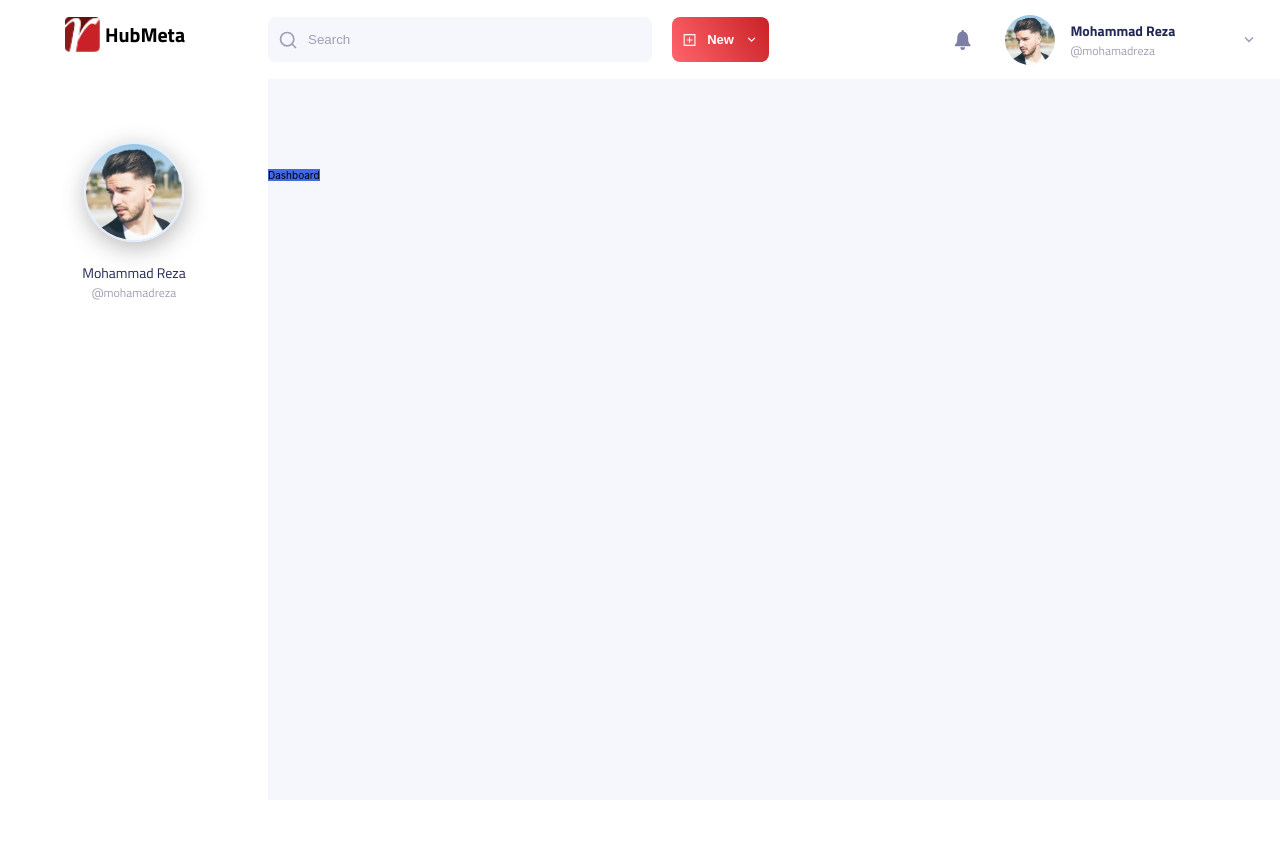
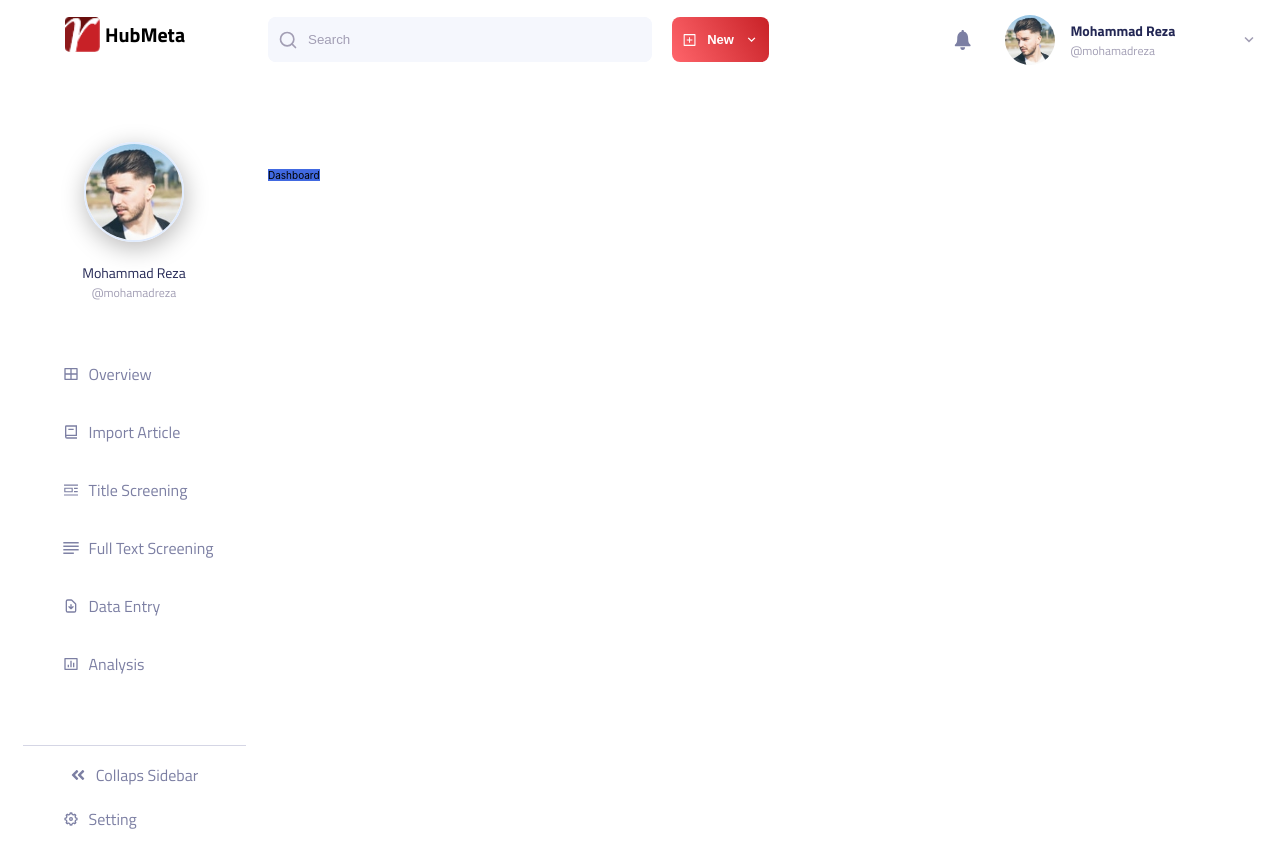
Before and after one commit to alas1n/hb-react, a React (Create React App) app: page /DashboardPage in a window 1280 px wide. Before the commit the page ends 800 px from the top, so only its background shows below. Built offline with nearby package versions, Linux system fonts and the light colour scheme.

Commit message:
dashboard navigation done - need shadow

```diff
--- /dev/null
+++ b/src/components/NavigationListComponent.js
@@ -0,0 +1,53 @@
+import React from 'react';
+
+// PHOTOS:
+// ICONS:
+import { RiLayoutGridLine } from 'react-icons/ri';
+import { RiBook2Line } from 'react-icons/ri';
+import { AiOutlinePicLeft } from 'react-icons/ai';
+import { GrTextAlignFull } from 'react-icons/gr';
+import { HiOutlineDocumentDownload } from 'react-icons/hi';
+import { RiBarChartBoxLine } from 'react-icons/ri';
+import { RiSettings5Line } from 'react-icons/ri';
+import { FaAngleDoubleLeft } from 'react-icons/fa';
+
+const NavigationListComponent = ({ ...props }) => {
+  return (
+    <div className="nvigation-wrapper" style={props.style}>
+      <a className="nvigation-wrapper_overview" href="#Overview">
+        <RiLayoutGridLine className="nvigation-wrapper_icon" />
+        Overview
+      </a>
+      <a className="nvigation-wrapper_import-acticles" href="#import-acticles">
+        <RiBook2Line className="nvigation-wrapper_icon" />
+        Import Article
+      </a>
+      <a className="nvigation-wrapper_title-screening" href="#title-screening">
+        <AiOutlinePicLeft className="nvigation-wrapper_icon" />
+        Title Screening
+      </a>
+      <a
+        className="nvigation-wrapper_full-text-screening"
+        href="#full-text-screening"
+      >
+        <GrTextAlignFull className="nvigation-wrapper_icon" />
+        Full Text Screening
+      </a>
+      <a className="nvigation-wrapper_data-entry" href="#data-entry">
+        <HiOutlineDocumentDownload className="nvigation-wrapper_icon" />
+        Data Entry
+      </a>
+      <a className="nvigation-wrapper_analysis" href="#analysis">
+        <RiBarChartBoxLine className="nvigation-wrapper_icon" />
+        Analysis
+      </a>
+      <hr className="nvigation-wrapper_divider" />
+      <a className="nvigation-wrapper_setting" href="#setting">
+        <RiSettings5Line className="nvigation-wrapper_icon" />
+        Setting
+      </a>
+    </div>
+  );
+};
+
+export default NavigationListComponent;
--- a/src/containers/DashboardPage.js
+++ b/src/containers/DashboardPage.js
@@ -1,4 +1,7 @@
 import React, { Component } from 'react';
+
+// ICONS :
+import { FaAngleDoubleLeft } from 'react-icons/fa';
 
 // COMPONENTS:
 import LogoComponent from './../components/LogoComponent';
@@ -6,6 +9,7 @@ import SearchBarComponent from './../components/SearchBarComponent';
 import SearchButtonComponent from './../components/SearchButtonComponent';
 import ProfileComponent_header from '../components/ProfileComponent_header';
 import ProfileComponent_navigation from '../components/ProfileComponent_navigation';
+import NavigationListComponent from '../components/NavigationListComponent';
 
 class DashboardPage extends Component {
   render() {
@@ -22,6 +26,14 @@ class DashboardPage extends Component {
         <div className="page-containter">
           <nav className="dashboard-navigation">
             <ProfileComponent_navigation />
+            <NavigationListComponent />
+            <a
+              className="dashboard-navigation_last-item"
+              href="#close-navigation"
+            >
+              <FaAngleDoubleLeft className="dashboard-navigation_icon " />
+              Collaps Sidebar
+            </a>
           </nav>
           <section className="dashboard-sec">Dashboard</section>
         </div>
--- a/src/containers/TestPage.js
+++ b/src/containers/TestPage.js
@@ -1,7 +1,11 @@
 import React from 'react';
 import logo from './../assets/logo.svg';
+import Dropdown from 'react-dropdown';
+import 'react-dropdown/style.css';
 
 function TestPage() {
+  const options = ['one', 'two', 'three'];
+  const defaultOption = options[0];
   return (
     <div className="App">
       <header className="App-header">
@@ -17,6 +21,13 @@ function TestPage() {
         >
           Learn React
         </a>
+        <Dropdown
+          options={options}
+          onChange={this._onSelect}
+          value={defaultOption}
+          placeholder="Select an option"
+        />
+        ;
       </header>
     </div>
   );
--- a/src/index.scss
+++ b/src/index.scss
@@ -17,3 +17,4 @@
 @import './styles/components/SearchButtonComponent';
 @import './styles/components/ProfileComponent_header';
 @import './styles/components/ProfileComponent_navigation';
+@import './styles/components/NavigationListComponent';
--- a/src/styles/_variables.scss
+++ b/src/styles/_variables.scss
@@ -13,4 +13,4 @@ $gray-color-4:#7c7fa3;
 
 
 // SIZEs:
-$Dashboard-heder-height: 7.9rem;
+$Dashboard-header-height: 7.9rem;
--- /dev/null
+++ b/src/styles/components/NavigationListComponent.scss
@@ -0,0 +1,43 @@
+.nvigation-wrapper {
+  display: flex;
+  flex-direction: column;
+  align-items: center;
+  position: absolute;
+  top: 27rem;
+  text-align: center;
+  width: 100%;
+  // height: calc(100vh - 14rem - 7.9rem - 1.7rem - 1.7rem - 10rem);
+  // background-color: $red-dark-color;
+
+  & > a  {
+    display: flex;
+    align-content: center;
+    align-items: center;
+    margin-bottom: .8rem;
+    background-color: $white-color;
+    text-decoration: none;
+    padding-left: 4rem;
+    line-height: 5rem;
+    color: $gray-color-4;
+    font-size: 1.6rem;
+    width: 22.3rem;
+    border-radius: 25px;
+  }
+
+  &_icon {
+    margin-right: 1rem;
+  }
+
+  &_divider {
+    display: inline-block;
+    // width: 100%;
+    width: 22.3rem;
+    background-color: $gray-color-1;
+    height:1px;
+    border-width: 0;
+    margin: 4.8rem 0;
+  }
+
+
+
+}
--- a/src/styles/components/ProfileComponent_header.scss
+++ b/src/styles/components/ProfileComponent_header.scss
@@ -3,7 +3,7 @@
   position: absolute;
   top: 0;
   right: 0;
-  height: $Dashboard-heder-height;
+  height: $Dashboard-header-height;
   align-items: center;
   width: 33rem;
 
--- a/src/styles/components/ProfileComponent_navigation.scss
+++ b/src/styles/components/ProfileComponent_navigation.scss
@@ -6,7 +6,7 @@
   align-content: center;
   position: relative;
 
-  top: 14.2rem - $Dashboard-heder-height;
+  top: 14.2rem - $Dashboard-header-height;
   width: 100%;
 
   &_pic {
--- a/src/styles/containers/DashboardPage.scss
+++ b/src/styles/containers/DashboardPage.scss
@@ -7,14 +7,33 @@
 }
 .page-containter {
   width: 100vw;
-  height: calc(100vh - $Dashboard-heder-height);
-  background-color: $white-color-1;
+  height: calc(100vh - 7.9rem) ;
 }
 .dashboard-navigation {
+  position: relative;
   background-color: $white-color;
+  // background-color: $red-light-color;
   display: inline-block;
   width: 26.8rem;
   height: 100%;
+
+  &_last-item{
+    display: flex;
+    // align-content: center;
+    align-items: center;
+    text-decoration: none;
+    line-height: 5rem;
+    color: $gray-color-4;
+    font-size: 1.6rem;
+    justify-content: center;
+    width: 100%;
+    position: absolute;
+    bottom: 0;
+  }
+  &_icon {
+    margin-right: 1rem;
+  }
+
 }
 .dashboard-sec {
   display: inline;
```
Also changed, not shown: 1 other file (tests, documents, lock files or other folders).
